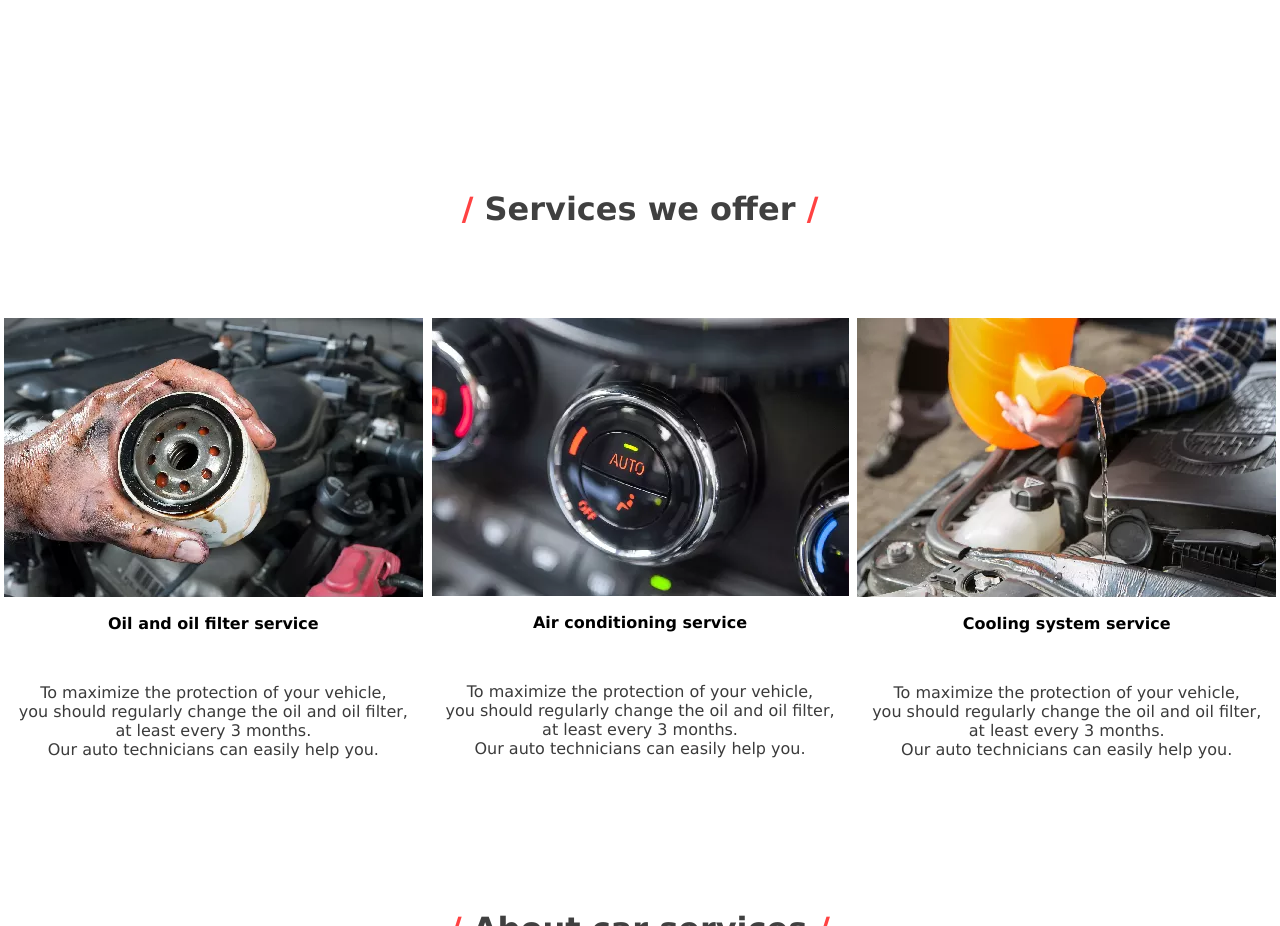
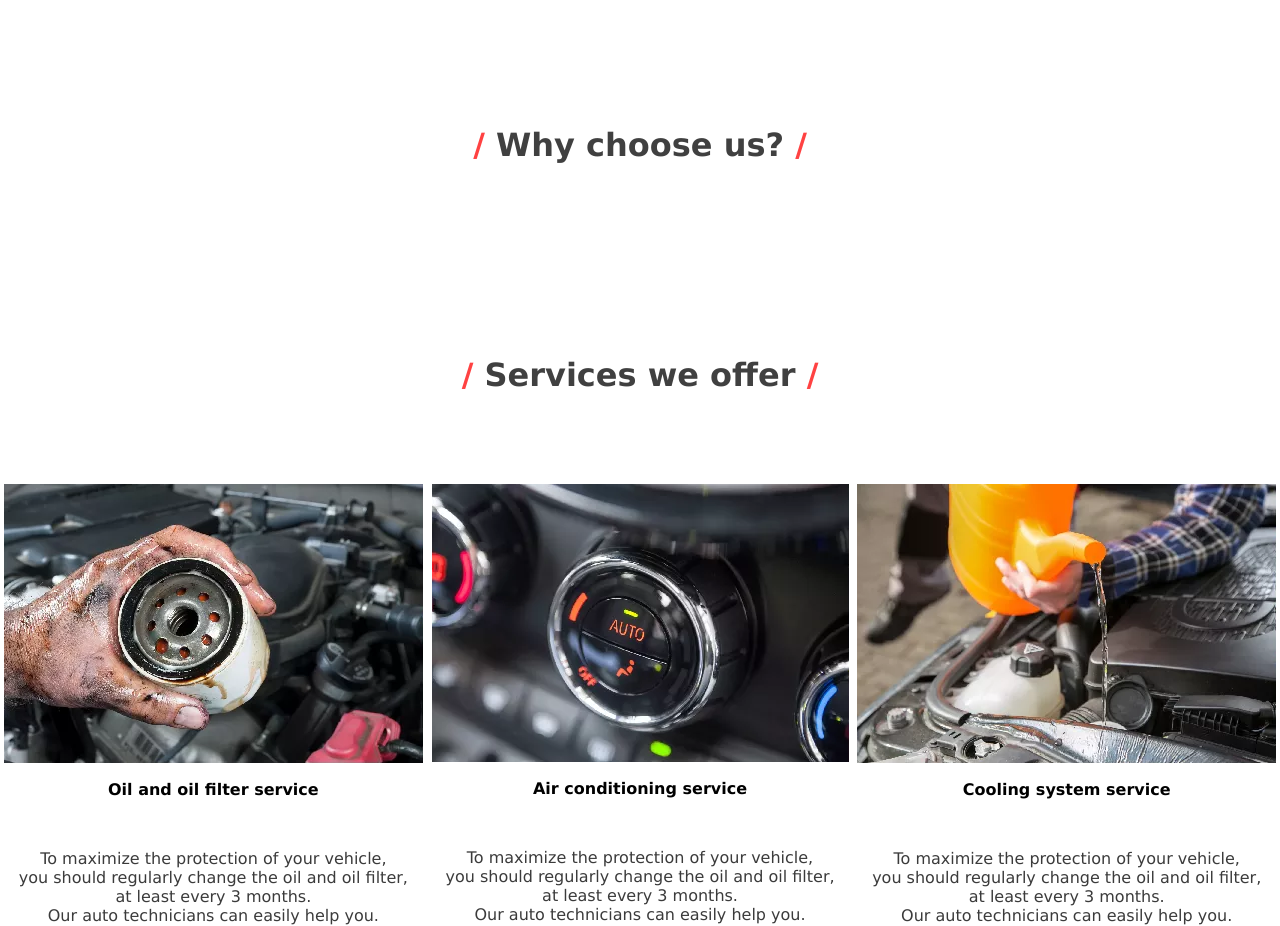
Before and after one commit to kenankaric122/carserviceweb, a React (Create React App) app: page / in a window 1280 px wide. Shown: the part 802-1728 px from the top of the page. Built offline with nearby package versions, Linux system fonts and the light colour scheme.

Commit message:
:sparkles: new components

```diff
--- /dev/null
+++ b/src/components/Choose.jsx
@@ -0,0 +1,13 @@
+import React from 'react'
+
+function Choose() {
+    return (
+        <div className='chs2'>
+        <h1 style={{color : "#404040", textAlign : "center", marginTop : "10%", fontWeight : "bold"}}><span>/ </span>Why choose us?<span> /</span></h1>
+        <div className='choose'>
+        </div>
+        </div>
+    )
+}
+
+export default Choose
--- /dev/null
+++ b/src/components/styles/Choose.css
@@ -0,0 +1,9 @@
+.choose{
+    display: flex;
+    width: 100%;
+    height: 50vh;
+    flex-direction: column;
+    flex-wrap: wrap;
+    align-items: center;
+    justify-content: center;
+}
--- a/src/pages/Landing.jsx
+++ b/src/pages/Landing.jsx
@@ -6,12 +6,14 @@ import Cards from '../components/Cards'
 import Gallery from '../components/Gallery'
 import HomeContact from '../components/HomeContact'
 import Specials from '../components/Specials'
+import Choose from '../components/Choose'
 
 const Landing = () => {
     return (
         <div>
             <Navbar/>
             <Home/>
+            <Choose/>
             <Cards/>
             <More/>
             <Gallery/>
```
